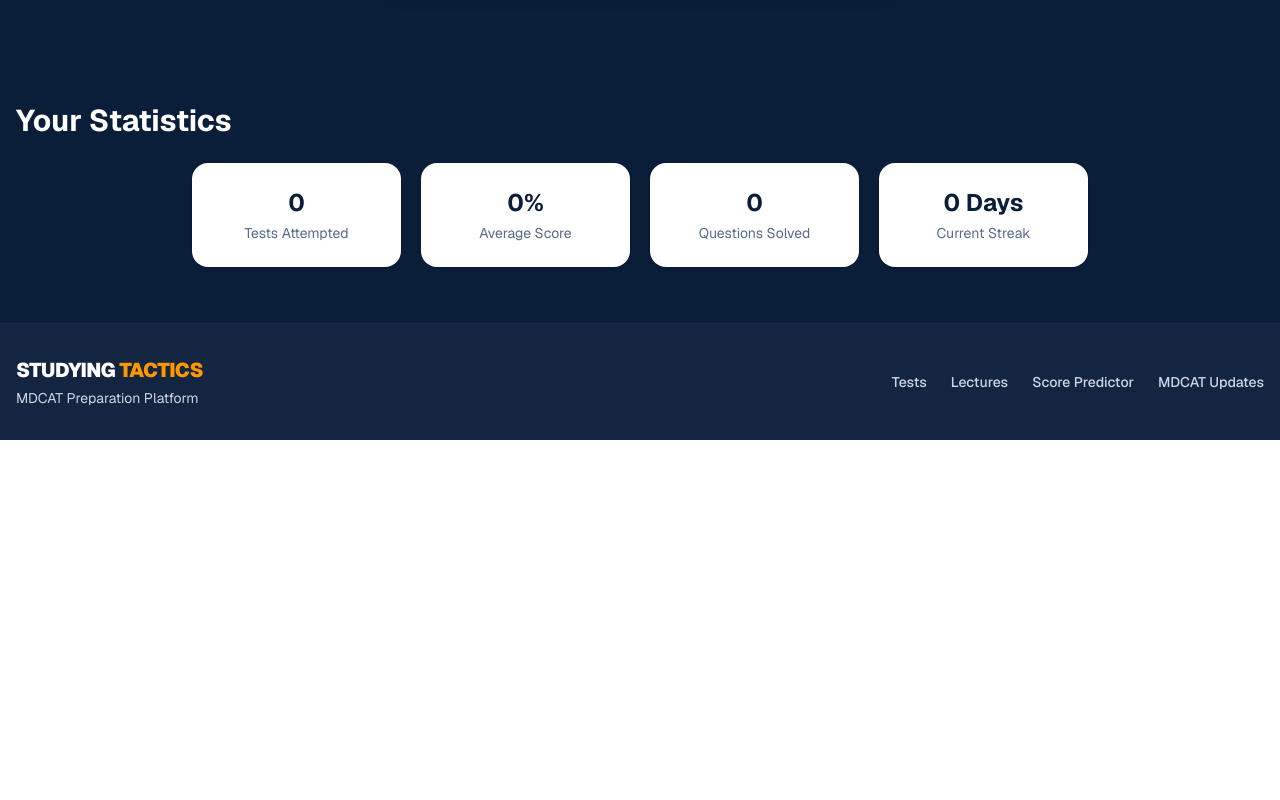
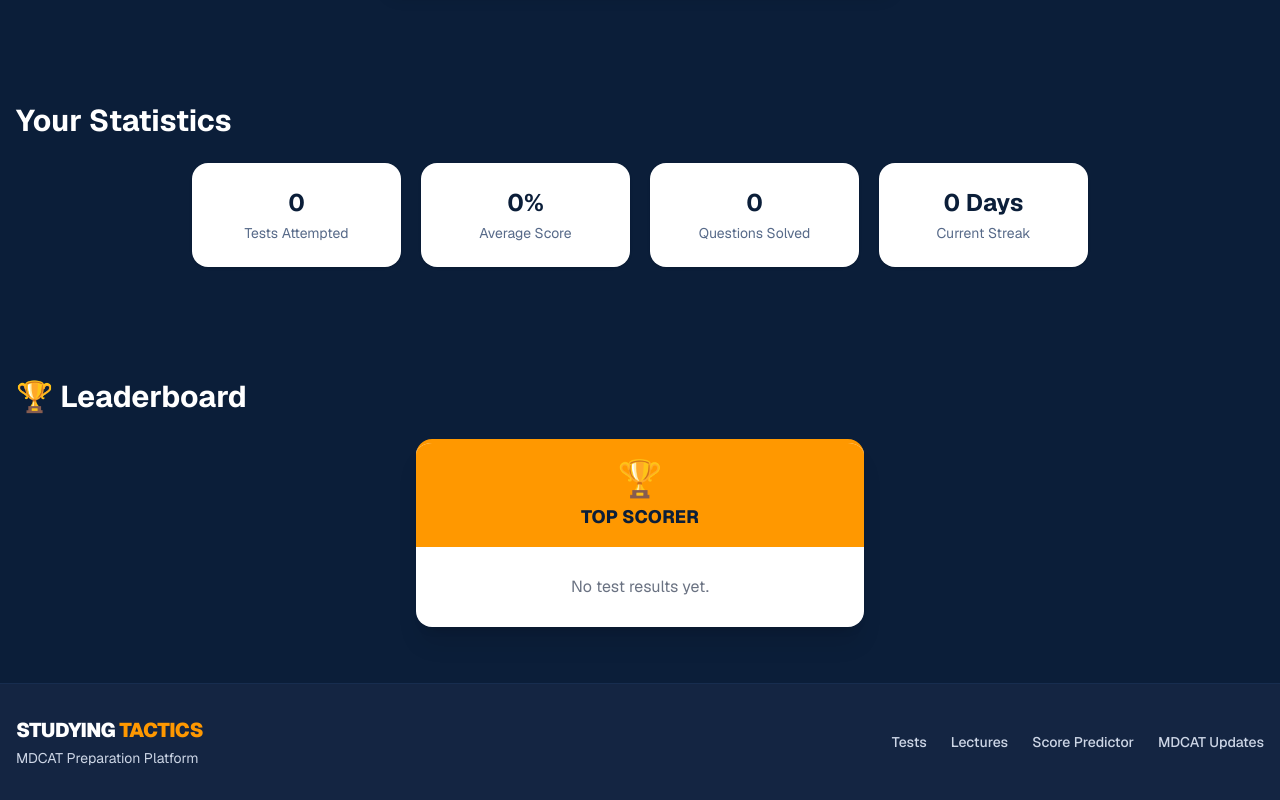
Before and after one commit to studyingtactics0-hash/mdcat-app, a Next.js app: page / in a window 1280 px wide. Shown: the part 1228-2028 px from the top of the page. Before the commit the page ends 1668 px from the top, so only its background shows below. Built offline with nearby package versions, Linux system fonts and the light colour scheme; no server answers; the database is empty.

Commit message:
Add top scorer leaderboard

```diff
--- a/src/app/page.tsx
+++ b/src/app/page.tsx
@@ -9,6 +9,10 @@ export default function Home() {
   const supabase = createClient();
 
   const [user, setUser] = useState<any>(null);
+  const [topScorer, setTopScorer] = useState<{
+    student_name: string;
+    score_percentage: number;
+  } | null>(null);
   const [stats, setStats] = useState({
     testsAttempted: 0,
     averageScore: 0,
@@ -92,6 +96,28 @@ export default function Home() {
         currentStreak,
       });
     }
+    async function getTopScorer() {
+      const { data, error } = await supabase
+        .from("test_results")
+        .select("student_name, score_percentage, completed_at")
+        .order("score_percentage", { ascending: false })
+        .order("completed_at", { ascending: true })
+        .limit(1);
+
+      if (error) {
+        console.error("Error fetching top scorer:", error);
+        return;
+      }
+
+      if (data && data.length > 0) {
+        setTopScorer({
+          student_name: data[0].student_name || "Student",
+          score_percentage: Number(data[0].score_percentage || 0),
+        });
+      } else {
+        setTopScorer(null);
+      }
+    }
     async function getUser() {
       const {
         data: { user },
@@ -105,6 +131,7 @@ export default function Home() {
     }
 
     getUser();
+getTopScorer();
 
     const {
       data: { subscription },
@@ -503,8 +530,48 @@ export default function Home() {
               <span className="text-[#576a89] text-sm text-center">Current Streak</span>
             </div>
           </div>
-        </section>
-      </main>
+          </section>
+
+{/* TOP SCORER */}
+<section className="container mx-auto px-4 py-10 md:py-14">
+  <h2 className="text-2xl md:text-3xl font-bold text-white mb-6 text-center md:text-left">
+    🏆 Leaderboard
+  </h2>
+
+  <div className="max-w-md mx-auto bg-white rounded-2xl shadow-xl overflow-hidden border-t-4 border-[#ff9800]">
+    <div className="bg-[#ff9800] px-6 py-4 text-center">
+      <div className="text-4xl mb-1">🏆</div>
+      <h3 className="text-lg font-extrabold text-[#0b1e39]">
+        TOP SCORER
+      </h3>
+    </div>
+
+    <div className="p-7 text-center">
+      {topScorer ? (
+        <>
+          <p className="text-2xl font-black text-[#0b1e39]">
+            {topScorer.student_name}
+          </p>
+
+          <p className="mt-2 text-sm text-[#576a89]">
+            Highest score achieved
+          </p>
+
+          <div className="mt-5 inline-flex items-center justify-center rounded-full bg-[#0b1e39] px-7 py-3">
+            <span className="text-2xl font-black text-[#ff9800]">
+              {topScorer.score_percentage}%
+            </span>
+          </div>
+        </>
+      ) : (
+        <p className="text-gray-500">
+          No test results yet.
+        </p>
+      )}
+    </div>
+  </div>
+</section>
+</main>
 
       {/* FOOTER */}
       <footer className="w-full bg-[#142542] py-8 mt-auto border-t border-[#172d4f]">
```
